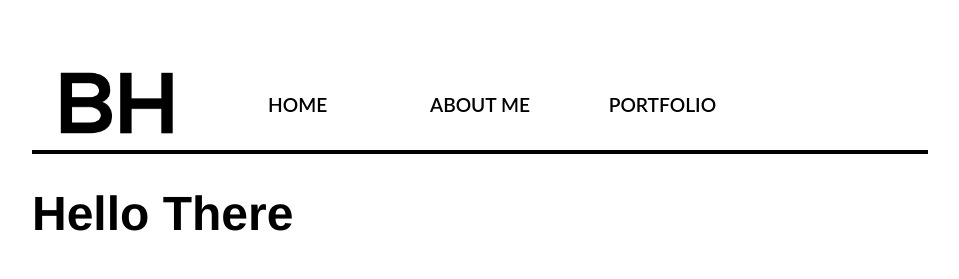
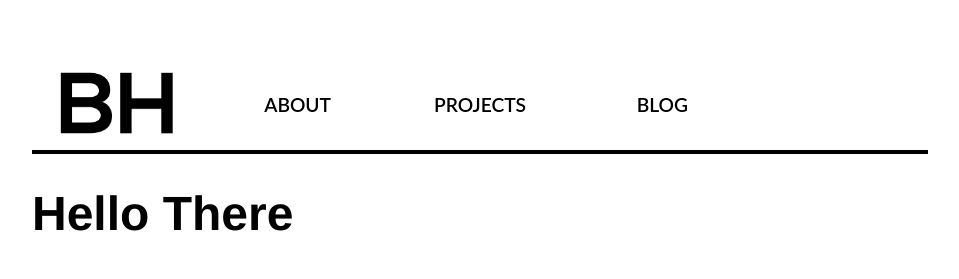
Before and after one commit to beauhodes/beauhodes.github.io, a Jekyll site: the page built from index.html, in a window 1280 px wide. Shown: the top 279 px of the page, without its empty margins (160-1119 px from the left). Built offline with Jekyll 4.4.1, drawn with Linux system fonts in a browser that asks for light colours.

Commit message:
Update default.html

```diff
--- a/_layouts/default.html
+++ b/_layouts/default.html
@@ -9,13 +9,13 @@
         			<div class="logo">
         		</div>
         		<div class="2">
-          			<a href="#" class="navLinks">Home</a>
+          			<a href="/" class="navLinks">About</a>
         		</div>
         		<div class="3">
-          			<a href="#" class="navLinks">About Me</a>
+          			<a href="/projects" class="navLinks">Projects</a>
         		</div>
         		<div class="4">
-          			<a href="#" class="navLinks">Portfolio</a>
+          			<a href="/blog" class="navLinks">Blog</a>
         		</div>
       			</nav>
 			<div class="container">
```
